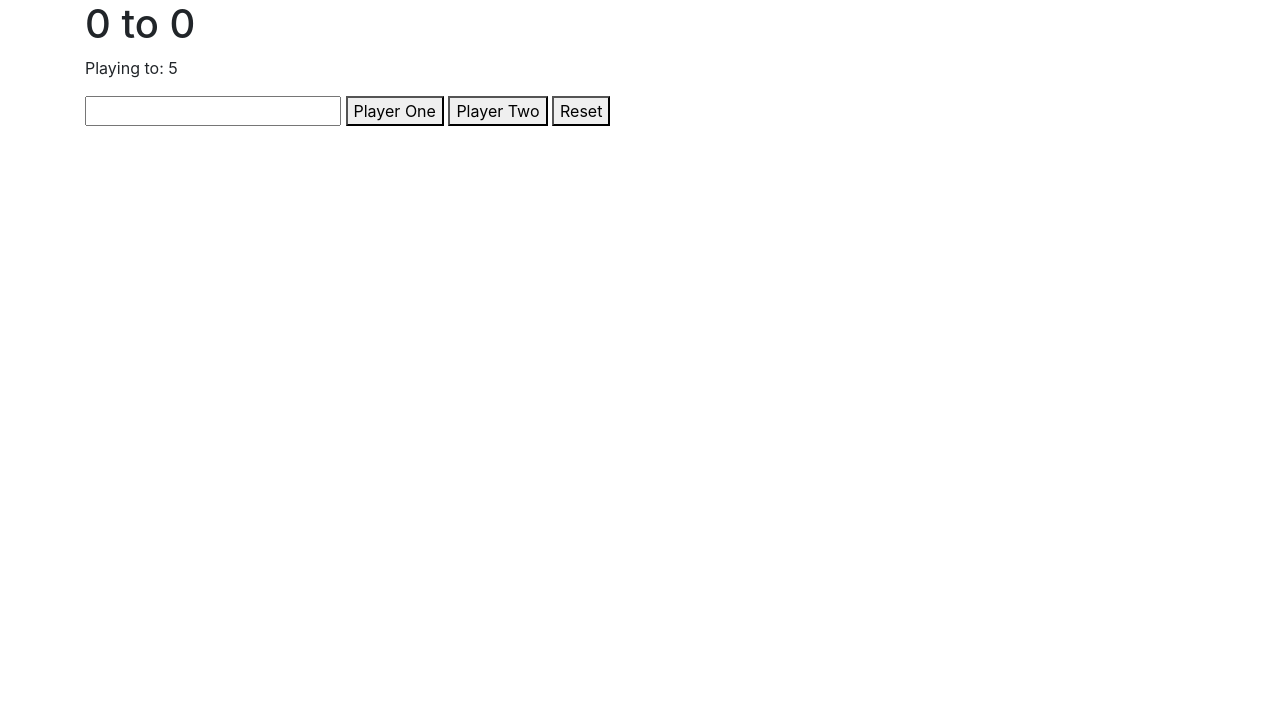
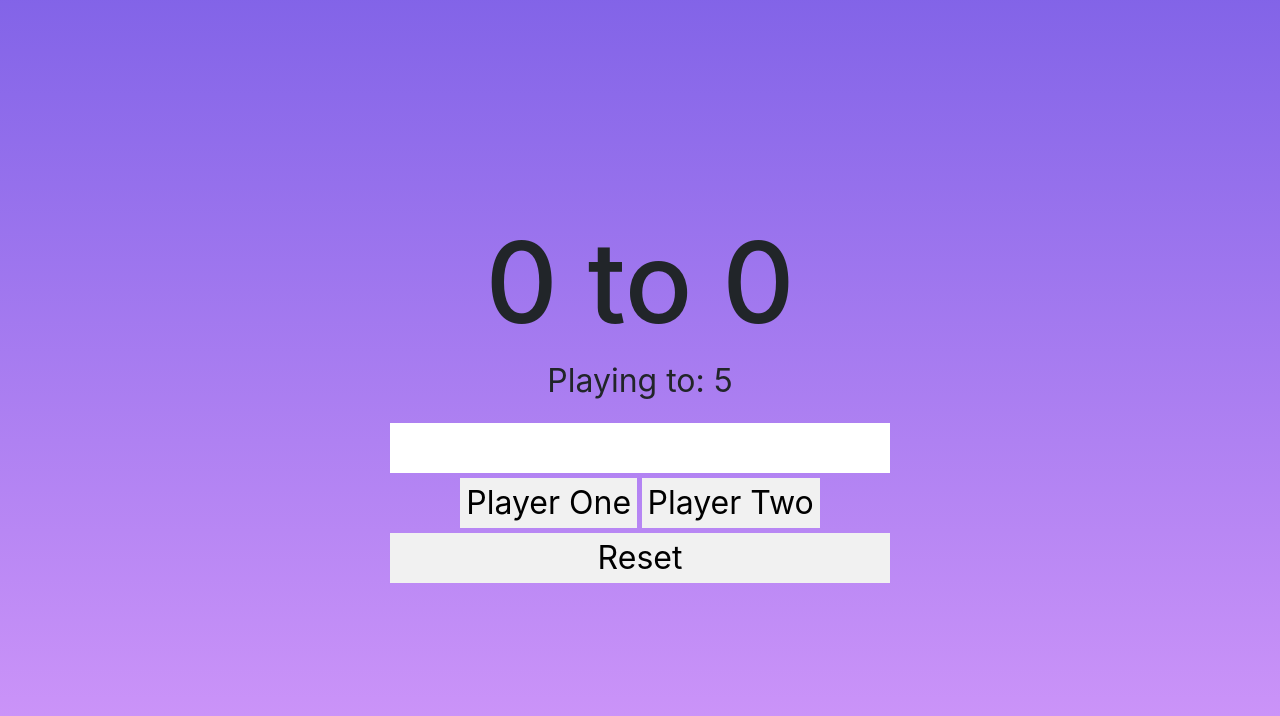
Before and after one commit to damianamalraj/score-keeper-website, a plain HTML site: page index.html in a window 1280 px wide. Drawn offline with nearby package versions, Linux system fonts and the light colour scheme.

Commit message:
Add some styling over it

```diff
--- a/index.html
+++ b/index.html
@@ -1,45 +1,57 @@
-<!doctype html>
+<!DOCTYPE html>
 <html lang="en">
-
     <head>
         <title>Score keeper</title>
         <!-- Required meta tags -->
-    <meta charset="utf-8">
-    <meta name="viewport" content="width=device-width, initial-scale=1, shrink-to-fit=no">
+        <meta charset="utf-8" />
+        <meta
+            name="viewport"
+            content="width=device-width, initial-scale=1, shrink-to-fit=no"
+        />
 
         <!-- Bootstrap CSS -->
-    <link rel="stylesheet" href="https://stackpath.bootstrapcdn.com/bootstrap/4.3.1/css/bootstrap.min.css"
-        integrity="sha384-ggOyR0iXCbMQv3Xipma34MD+dH/1fQ784/j6cY/iJTQUOhcWr7x9JvoRxT2MZw1T" crossorigin="anonymous">
+        <link
+            rel="stylesheet"
+            href="https://stackpath.bootstrapcdn.com/bootstrap/4.3.1/css/bootstrap.min.css"
+            integrity="sha384-ggOyR0iXCbMQv3Xipma34MD+dH/1fQ784/j6cY/iJTQUOhcWr7x9JvoRxT2MZw1T"
+            crossorigin="anonymous"
+        />
 
-    <link rel="stylesheet" href="style.css">
+        <link rel="stylesheet" href="style.css" />
     </head>
 
     <body>
-
         <div class="container">
             <h1><span id="span1">0</span> to <span id="span2">0</span></h1>
 
             <p>Playing to: <span>5</span></p>
 
-        <input type="number">
+            <input type="number" />
 
+            <div>
                 <button id="p1">Player One</button>
                 <button id="p2">Player Two</button>
+            </div>
             <button id="reset">Reset</button>
         </div>
 
         <!-- Optional JavaScript -->
         <script defer type="text/javascript" src="app.js"></script>
         <!-- jQuery first, then Popper.js, then Bootstrap JS -->
-    <script src="https://code.jquery.com/jquery-3.3.1.slim.min.js"
+        <script
+            src="https://code.jquery.com/jquery-3.3.1.slim.min.js"
             integrity="sha384-q8i/X+965DzO0rT7abK41JStQIAqVgRVzpbzo5smXKp4YfRvH+8abtTE1Pi6jizo"
-        crossorigin="anonymous"></script>
-    <script src="https://cdnjs.cloudflare.com/ajax/libs/popper.js/1.14.7/umd/popper.min.js"
+            crossorigin="anonymous"
+        ></script>
+        <script
+            src="https://cdnjs.cloudflare.com/ajax/libs/popper.js/1.14.7/umd/popper.min.js"
             integrity="sha384-UO2eT0CpHqdSJQ6hJty5KVphtPhzWj9WO1clHTMGa3JDZwrnQq4sF86dIHNDz0W1"
-        crossorigin="anonymous"></script>
-    <script src="https://stackpath.bootstrapcdn.com/bootstrap/4.3.1/js/bootstrap.min.js"
+            crossorigin="anonymous"
+        ></script>
+        <script
+            src="https://stackpath.bootstrapcdn.com/bootstrap/4.3.1/js/bootstrap.min.js"
             integrity="sha384-JjSmVgyd0p3pXB1rRibZUAYoIIy6OrQ6VrjIEaFf/nJGzIxFDsf4x0xIM+B07jRM"
-        crossorigin="anonymous"></script>
+            crossorigin="anonymous"
+        ></script>
     </body>
-
 </html>
--- a/style.css
+++ b/style.css
@@ -1,5 +1,59 @@
+* {
+    margin: 0;
+}
+html,
+body {
+    height: 100%;
+    background: hsla(276, 91%, 79%, 1);
+
+    background: linear-gradient(
+        90deg,
+        hsla(276, 91%, 79%, 1) 0%,
+        hsla(254, 74%, 65%, 1) 100%
+    );
+
+    background: -moz-linear-gradient(
+        90deg,
+        hsla(276, 91%, 79%, 1) 0%,
+        hsla(254, 74%, 65%, 1) 100%
+    );
+
+    background: -webkit-linear-gradient(
+        90deg,
+        hsla(276, 91%, 79%, 1) 0%,
+        hsla(254, 74%, 65%, 1) 100%
+    );
+
+    filter: progid: DXImageTransform.Microsoft.gradient( startColorstr="#D397FA", endColorstr="#8364E8", GradientType=1 );
+}
+
+h1 {
+    font-size: 7rem;
+}
+
+input {
+    font-size: 2rem;
+    border: #f1f1f1;
+    margin: 0.15rem 0;
+}
+
+p {
+    font-size: 2rem;
+}
+button {
+    margin: 0.15rem 0;
+    font-size: 2rem;
+    background-color: #f1f1f1;
+    border: #f1f1f1;
+}
+
 .container {
-    width: 95%;
+    height: 100%;
+    display: flex;
+    flex-direction: column;
+    justify-content: center;
+    width: fit-content;
+    text-align: center;
 }
 
 .winner {
```
Lines whose indentation alone changed are shown as unchanged.
